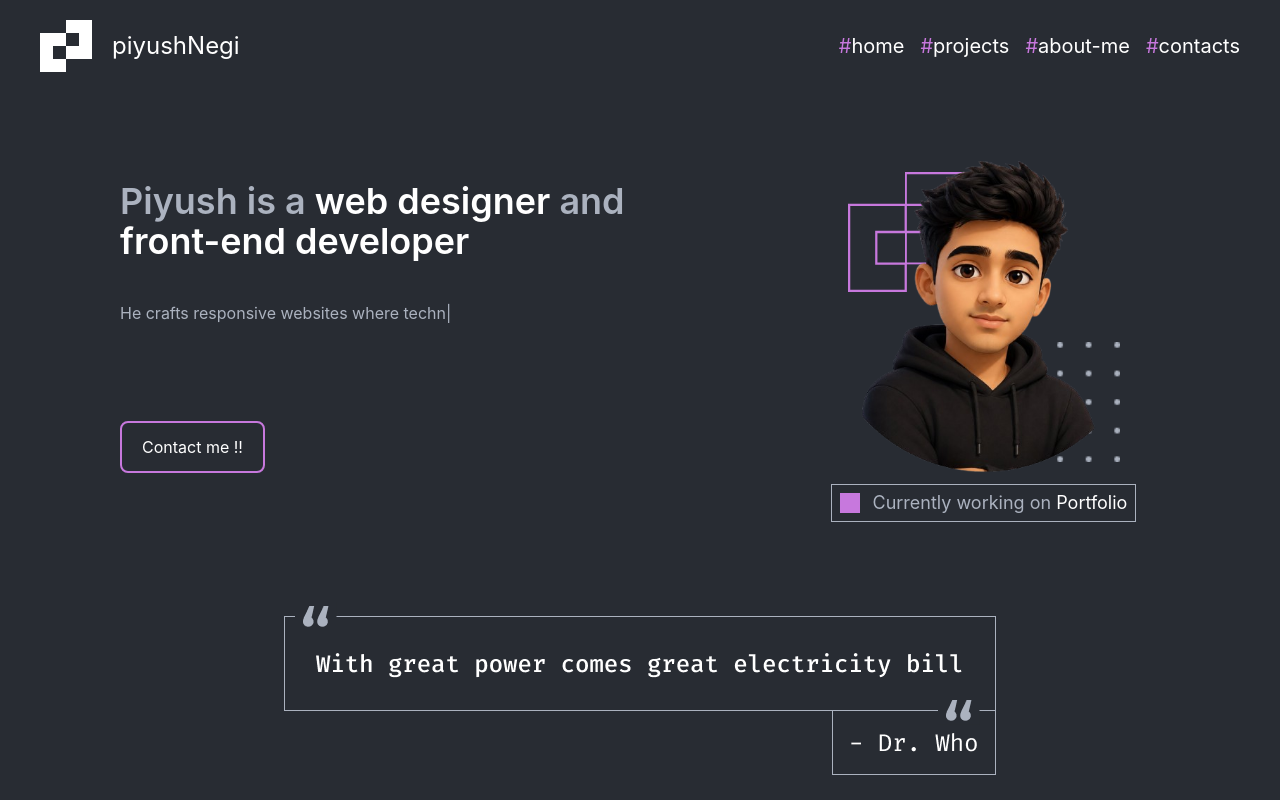
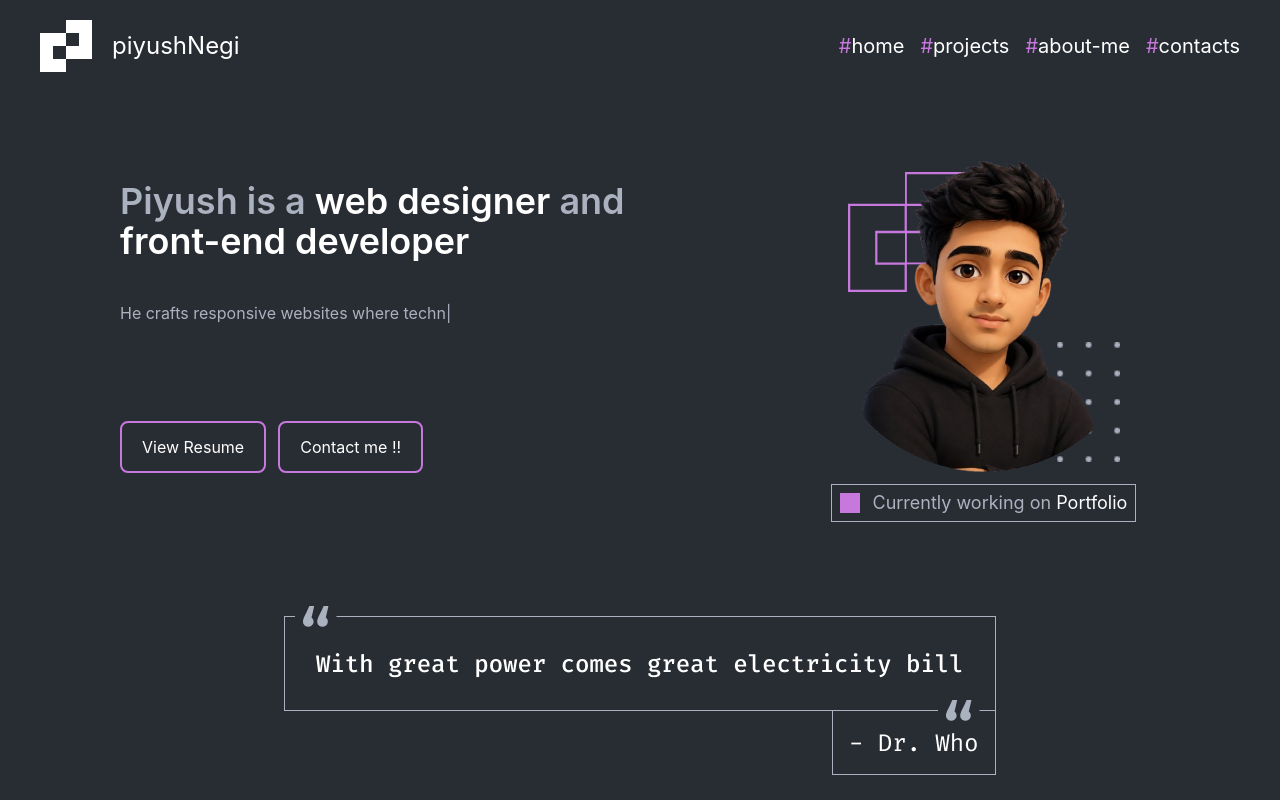
Before and after one commit to piyushNegiDev/Piyush-Portfolio, a React (Vite) app: page / in a window 1280 px wide. Shown: the top 800 px of the page. Built offline with nearby package versions, Linux system fonts and the light colour scheme.

Commit message:
Resume added

```diff
--- a/src/components/home/Hero.jsx
+++ b/src/components/home/Hero.jsx
@@ -29,6 +29,12 @@ const Hero = () => {
               repeat={Infinity}
             />
           </p>
+          <div className="flex gap-3 flex-wrap max-lg:justify-center">
+            <a href="/Piyush-Negi-Resume.pdf" target="_blank" rel="noreferrer">
+              <AnimatedButton className="border-2 rounded-lg cursor-pointer hover:border-white hover:text-primary border-primary px-5 py-3 transition-colors">
+                View Resume
+              </AnimatedButton>
+            </a>
             <HashLink smooth to="/#contact">
               <AnimatedButton
                 className={
@@ -38,6 +44,7 @@ const Hero = () => {
                 Contact me !!
               </AnimatedButton>
             </HashLink>
+          </div>
         </div>
 
         <div className="relative flex flex-col items-center max-lg:order-0">
```
Also changed, not shown: 1 other file (tests, documents, lock files or other folders). Lines whose indentation alone changed are shown as unchanged.
